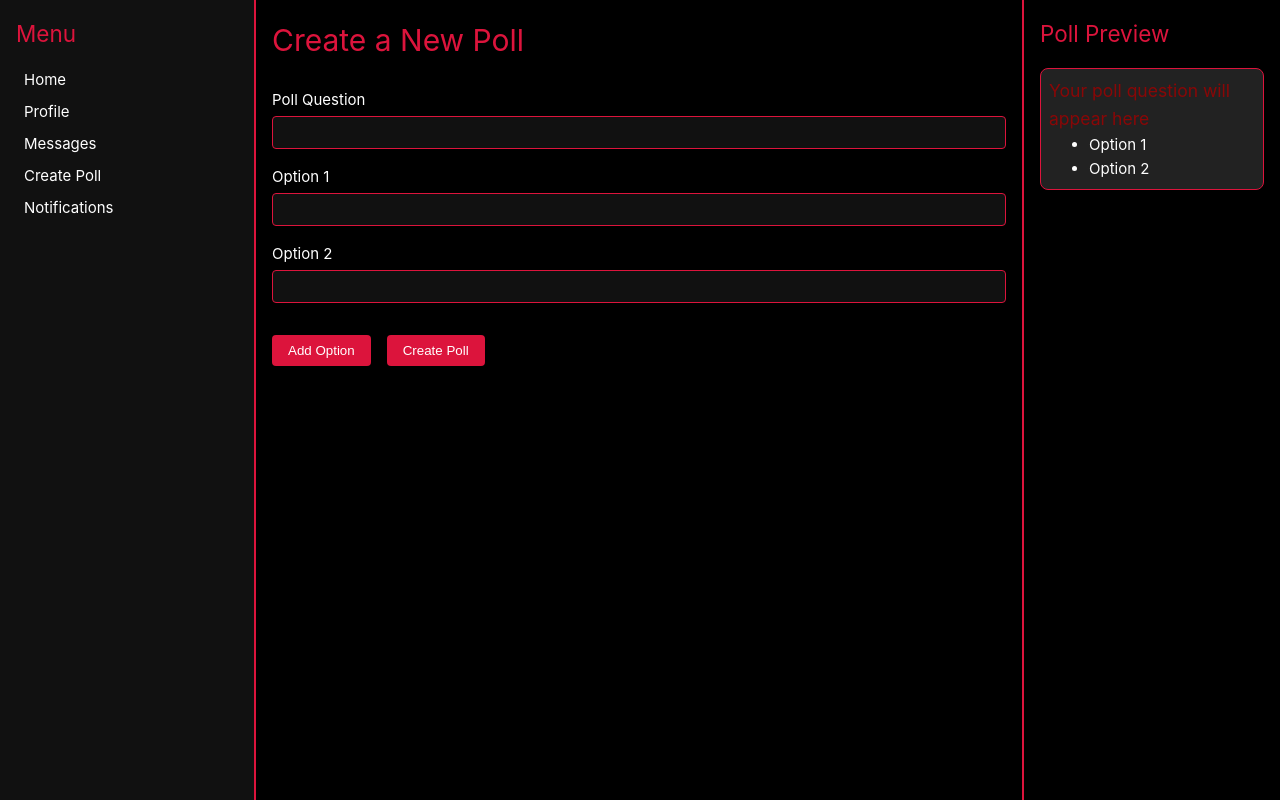
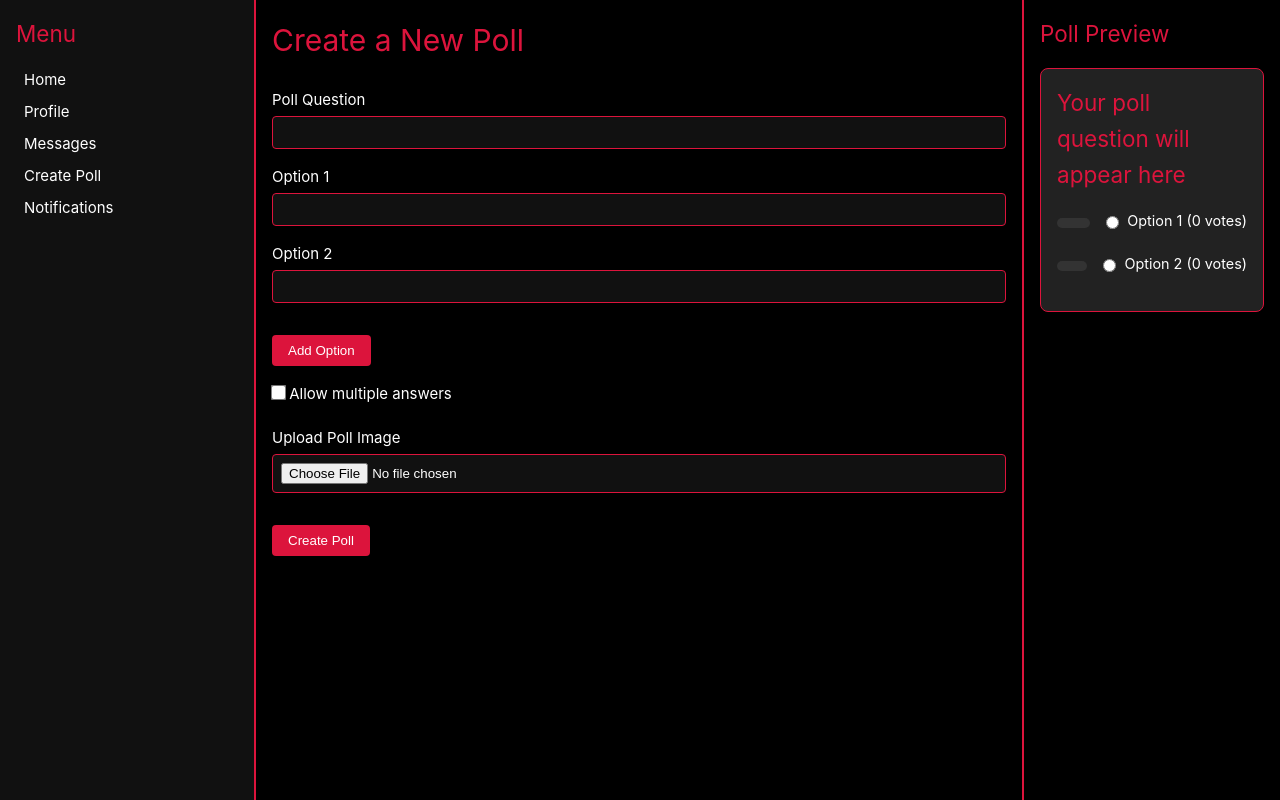
Before and after one commit to vednat123/flow, a Vue app in the folder flow/: page /create-poll in a window 1280 px wide. Built offline with nearby package versions, Linux system fonts and the light colour scheme.

Commit message:
Poll class created and createpollview edited to work with the class

```diff
--- /dev/null
+++ b/flow/src/Poll.js
@@ -0,0 +1,12 @@
+export class Poll {
+    constructor({ name, choosableOptions, allowsMultipleSelection, imagePath = '', comments = [] }) {
+      this.name = name;
+      this.choosableOptions = choosableOptions;
+      this.numOfVotesForOptions = new Array(choosableOptions.length).fill(0);
+      this.allowsMultipleSelection = allowsMultipleSelection;
+      this.imagePath = imagePath;
+      this.numOfOptions = choosableOptions.length;
+      this.numOfLikes = 0;
+      this.comments = comments;
+    }
+  }
--- a/flow/src/views/CreatePollView.vue
+++ b/flow/src/views/CreatePollView.vue
@@ -21,11 +21,7 @@
           <input id="question" type="text" v-model="question" required />
         </div>
 
-        <div
-          class="form-group"
-          v-for="(option, index) in options"
-          :key="index"
-        >
+        <div class="form-group" v-for="(option, index) in options" :key="index">
           <label :for="'option-' + index">Option {{ index + 1 }}</label>
           <input
             :id="'option-' + index"
@@ -36,26 +32,58 @@
         </div>
 
         <button type="button" @click="addOption">Add Option</button>
+
+        <div class="form-group checkbox-row">
+          <label for="multiple">
+            <input type="checkbox" id="multiple" v-model="allowMultiple" />
+            Allow multiple answers
+          </label>
+        </div>
+
+        <div class="form-group">
+          <label for="imageUpload">Upload Poll Image</label>
+          <input id="imageUpload" type="file" @change="handleImageUpload" accept="image/*" />
+        </div>
+
         <button type="submit">Create Poll</button>
       </form>
     </main>
 
-    <!-- Right Sidebar -->
+    <!-- Poll Preview -->
     <aside class="right-trending">
       <h2>Poll Preview</h2>
-      <div class="trend-item">
-        <h3>{{ question || 'Your poll question will appear here' }}</h3>
-        <ul>
-          <li v-for="(opt, i) in options" :key="i">{{ opt || 'Option ' + (i + 1) }}</li>
-        </ul>
+      <div class="poll-card">
+        <div class="poll-image" v-if="previewImage">
+          <img :src="previewImage" alt="Poll Preview" />
+        </div>
+
+        <div class="poll-content">
+          <h2 class="poll-question">{{ question || 'Your poll question will appear here' }}</h2>
+          <div
+            class="option-row"
+            v-for="(opt, i) in options"
+            :key="i"
+          >
+            <div class="progress-bar">
+              <div class="progress-fill" :style="{ width: '0%' }"></div>
+            </div>
+            <div class="vote-choice">
+              <input
+                :type="allowMultiple ? 'checkbox' : 'radio'"
+                :name="'preview-group'"
+                :id="'preview-opt-' + i"
+              />
+              <label :for="'preview-opt-' + i">{{ opt || 'Option ' + (i + 1) }} (0 votes)</label>
+            </div>
+          </div>
+        </div>
       </div>
     </aside>
   </div>
 </template>
 
-<!-- This is where I will keep the script -->
 <script>
-import { createPollData } from '@/pollLogic'; // using @ to point to src/
+import { Poll } from '@/Poll';
 
 export default {
   data() {
@@ -63,16 +91,31 @@ export default {
       question: '',
       options: ['', ''],
       allowMultiple: false,
+      previewImage: null,
     };
   },
   methods: {
     addOption() {
       this.options.push('');
     },
+    handleImageUpload(event) {
+      const file = event.target.files[0];
+      if (file) {
+        this.previewImage = URL.createObjectURL(file);
+      }
+    },
     submitPoll() {
-      const pollData = createPollData(this.question, this.options, this.allowMultiple);
-      console.log('Poll Created:', pollData);
-      alert('Poll submitted! Check console for details.');
+      const cleanOptions = this.options.filter(opt => opt.trim() !== '');
+
+      const poll = new Poll({
+        name: this.question,
+        choosableOptions: cleanOptions,
+        allowsMultipleSelection: this.allowMultiple,
+        imagePath: this.previewImage,
+      });
+
+      console.log('Poll Created:', poll);
+      alert('Poll submitted! Check the console.');
     },
   },
 };
@@ -86,7 +129,6 @@ export default {
   color: white;
 }
 
-/* Left column (20%) */
 .left-nav {
   width: 20%;
   background-color: #111;
@@ -116,7 +158,6 @@ export default {
   background-color: crimson;
 }
 
-/* Center (60%) */
 .main-timeline {
   width: 60%;
   padding: 1rem;
@@ -134,7 +175,8 @@ label {
   display: block;
   margin-bottom: 0.25rem;
 }
-input {
+input[type="text"],
+input[type="file"] {
   width: 100%;
   padding: 0.5rem;
   border: 1px solid crimson;
@@ -143,7 +185,19 @@ input {
   color: white;
 }
 
-/* Buttons */
+.checkbox-row {
+  display: flex;
+  align-items: center;
+  gap: 0.5rem;
+  margin: 1rem 0;
+  color: white;
+  font-weight: bold;
+}
+.checkbox-row input[type="checkbox"] {
+  transform: scale(1.2);
+  accent-color: crimson;
+}
+
 button {
   margin-top: 1rem;
   margin-right: 1rem;
@@ -158,7 +212,6 @@ button:hover {
   background-color: darkred;
 }
 
-/* Right column (20%) */
 .right-trending {
   width: 20%;
   padding: 1rem;
@@ -168,17 +221,53 @@ button:hover {
   color: crimson;
   margin-bottom: 1rem;
 }
-.trend-item {
+.poll-card {
   background-color: #222;
+  border: 1px solid crimson;
+  border-radius: 8px;
   margin-bottom: 1rem;
-  padding: 0.5rem;
-  border-radius: 8px;
-  border: 1px solid crimson;
+  overflow: hidden;
+}
+.poll-image img {
+  width: 100%;
+  max-height: 200px;
+  object-fit: cover;
+  display: block;
+  border-bottom: 1px solid crimson;
+}
+.poll-content {
+  padding: 1rem;
+}
+.poll-question {
+  margin-bottom: 1rem;
   color: #fff;
 }
-
-/* This styles the poll preview box */
-.trend-item {
-  background-color: #222;
+.option-row {
+  display: flex;
+  align-items: center;
+  justify-content: space-between;
+  gap: 1rem;
+  margin-bottom: 1rem;
+}
+.progress-bar {
+  background-color: #333;
+  height: 10px;
+  border-radius: 5px;
+  overflow: hidden;
+  flex-grow: 1;
+  max-width: 75%;
+}
+.progress-fill {
+  background-color: crimson;
+  height: 100%;
+  transition: width 0.4s ease;
+}
+.vote-choice {
+  display: flex;
+  align-items: center;
+  gap: 0.5rem;
+  color: white;
+  font-size: 0.9rem;
+  white-space: nowrap;
 }
 </style>
```
